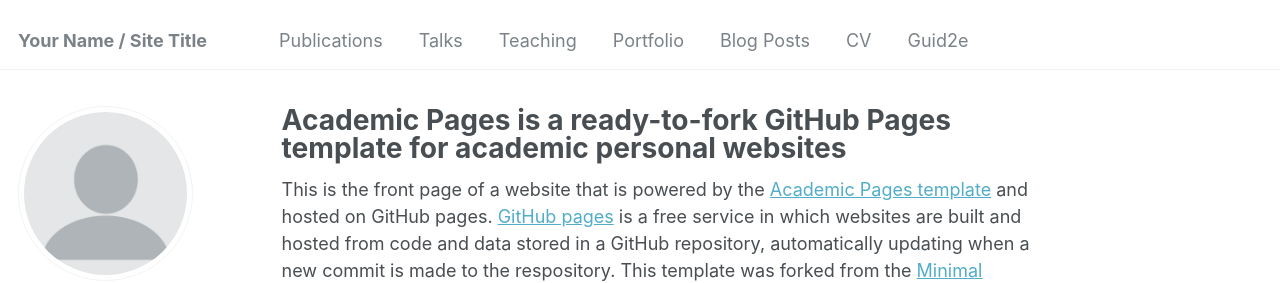
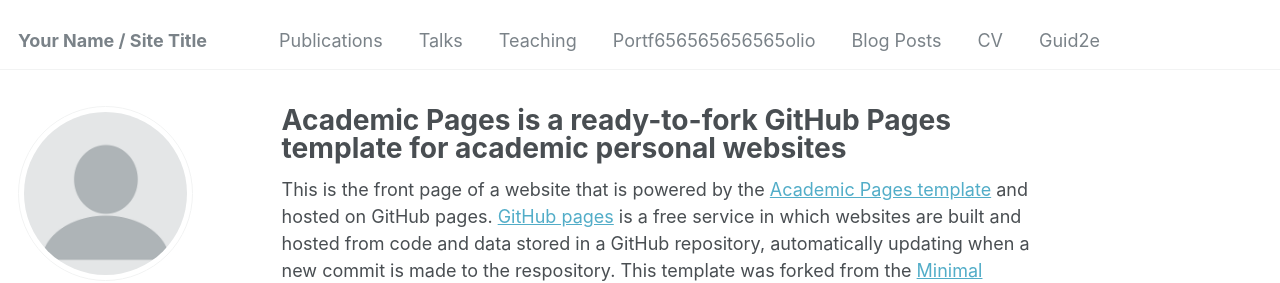
Before and after one commit to born2los3built2win/born2los3built2win.github.io, a Jekyll site: the page built from _pages/about.md, in a window 1280 px wide. Shown: the top 283 px of the page. Built offline with Jekyll 4.4.1, drawn with Linux system fonts in a browser that asks for light colours; some web fonts are replaced.

Commit message:
Update navigation.yml

```diff
--- a/_data/navigation.yml
+++ b/_data/navigation.yml
@@ -9,7 +9,7 @@ main:
   - title: "Teaching"
     url: /teaching/
 
-  - title: "Portfolio"
+  - title: "Portf656565656565olio"
     url: /portfolio/
 
   - title: "Blog Posts"
```
